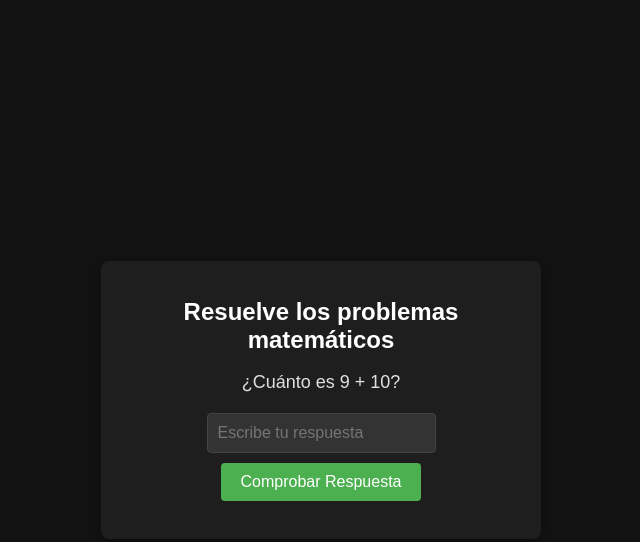
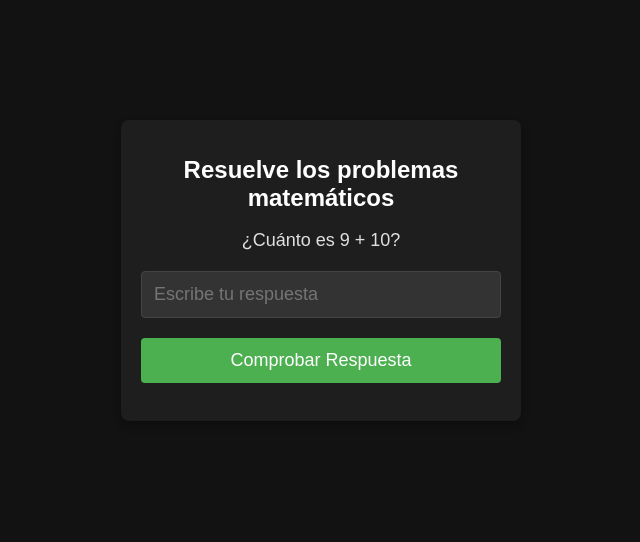
Before and after one commit to JesusVargasLogreira/RetoMatApp, a plain HTML site: page index.html in a window 1280 px wide. Shown: the whole page, without its empty margins (319-959 px from the left). Drawn offline with Linux system fonts and the light colour scheme.

Commit message:
cuarto commit

```diff
--- a/index.html
+++ b/index.html
@@ -1,11 +1,13 @@
 <!DOCTYPE html>
 <html lang="es">
+
 <head>
     <meta charset="UTF-8">
-    <meta name="viewport" content="width=device-width, initial-scale=1.0">
+    <meta name="viewport" content="width=device-width, initial-scale=1.0, maximum-scale=1.0, user-scalable=no">
     <title>Resolver Problemas Matemáticos</title>
     <link rel="stylesheet" href="style.css">
 </head>
+
 <body>
     <div class="container">
         <h1>Resuelve los problemas matemáticos</h1>
@@ -20,4 +22,5 @@
 
     <script src="script.js"></script>
 </body>
+
 </html>
--- a/script.js
+++ b/script.js
@@ -29,4 +29,4 @@ document.getElementById("nextProblem").addEventListener("click", function() {
     generateProblem();
 });
 
-generateProblem(); // Llamamos a la función para generar el primer problema
+generateProblem(); // Generar el primer problema
--- a/style.css
+++ b/style.css
@@ -1,23 +1,22 @@
-/* style.css (Modo Oscuro) */
+/* style.css (Modo Oscuro adaptado a WebView Android) */
 body {
     font-family: Arial, sans-serif;
     background-color: #121212;
     color: #e0e0e0;
-    display: flex;
-    justify-content: center;
-    align-items: center;
-    height: 100vh;
     margin: 0;
 }
 
 .container {
+    margin: 0 auto;
+    margin-top: 15vh;
     text-align: center;
     background-color: #1e1e1e;
     padding: 20px;
     border-radius: 8px;
     box-shadow: 0 4px 8px rgba(0, 0, 0, 0.3);
-    width: 100%;
+    width: 90%;
     max-width: 400px;
+    box-sizing: border-box;
 }
 
 h1 {
@@ -31,13 +30,16 @@ h1 {
 }
 
 input {
-    padding: 10px;
-    font-size: 16px;
+    padding: 12px;
+    font-size: 18px;
+    /* más grande para móvil */
     margin-bottom: 10px;
     border: 1px solid #444;
     border-radius: 4px;
     background-color: #333;
     color: #e0e0e0;
+    width: 100%;
+    box-sizing: border-box;
 }
 
 input:focus {
@@ -46,14 +48,17 @@ input:focus {
 }
 
 button {
-    padding: 10px 20px;
-    font-size: 16px;
+    padding: 12px;
+    font-size: 18px;
     cursor: pointer;
     background-color: #4CAF50;
     color: white;
     border: none;
     border-radius: 4px;
     transition: background-color 0.3s;
+    width: 100%;
+    margin-top: 10px;
+    box-sizing: border-box;
 }
 
 button:hover {
@@ -62,7 +67,7 @@ button:hover {
 
 #resultMessage {
     font-size: 18px;
-    margin-top: 10px;
+    margin-top: 15px;
     font-weight: bold;
     color: #ffffff;
 }
```
